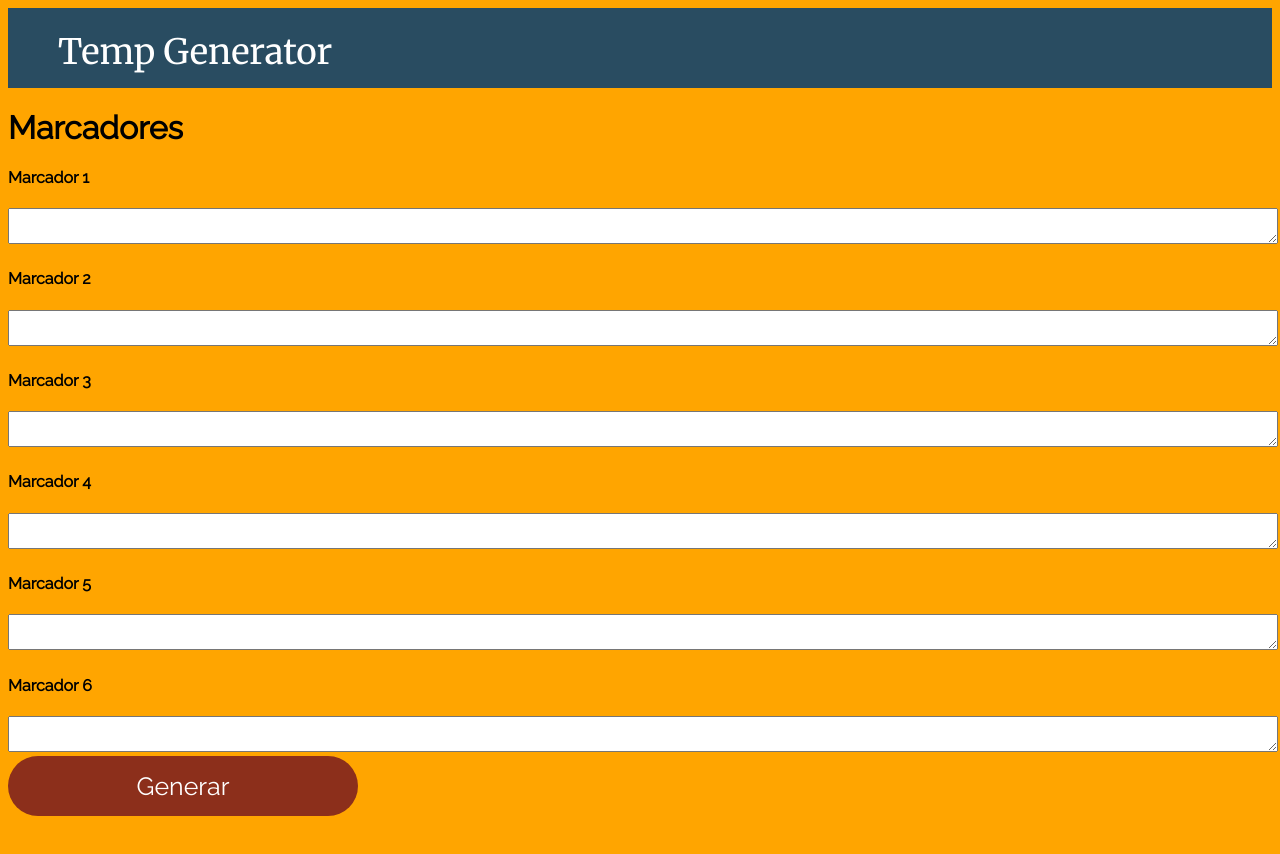
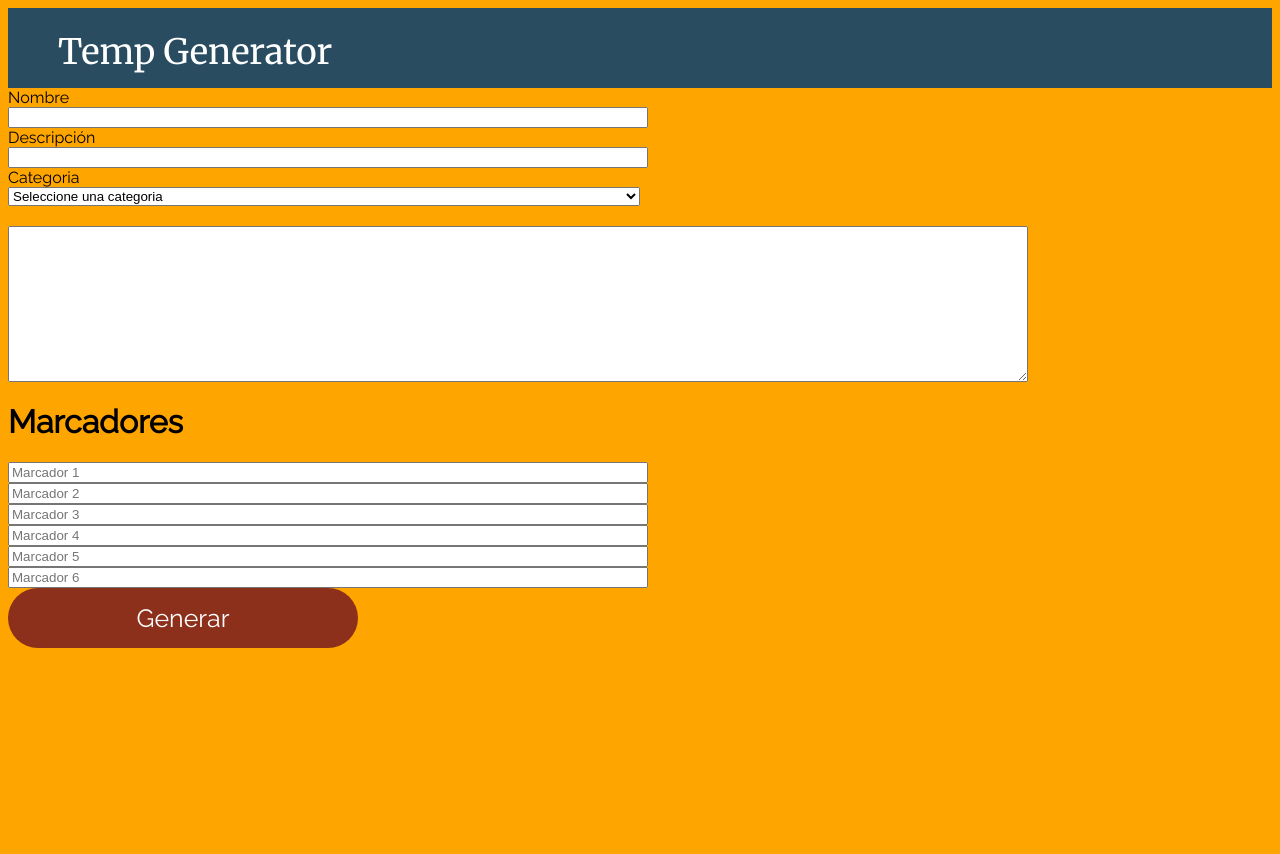
Before and after one commit to saulUcenfotec/caso_estudio, a plain HTML site: page Public/template.html in a window 1280 px wide. After the commit the page ends 800 px from the top, so only its background shows below. Drawn offline with Linux system fonts and the light colour scheme.

Commit message:
template modificado

```diff
--- a/Public/css/template.css
+++ b/Public/css/template.css
@@ -5,10 +5,25 @@ body {
 .textarea{
     display: flex;
     flex-direction: column;
-    padding-top: 100px;
+    padding-top: 20px;
     padding-right: 250px;
 }
 
 textarea{
     width: 100%;
 }
+
+
+.template{
+    display: flex;
+    flex-direction: column;
+
+}
+
+input{
+       width: 50%;
+}
+
+select {
+    width: 50%;
+}
--- a/Public/template.html
+++ b/Public/template.html
@@ -17,36 +17,64 @@
             <span>Temp Generator</span>
         </div>
     </header>
+    <div class="template">
+        <label for="">Nombre</label>
+        <input type="text" name="" id="">
+        <label for="">Descripción</label>
+        <input type="text" name="" id="">
+        <label for="">Categoria</label>
+        <select name="" id="">
+            <option value="" disabled selected>Seleccione una categoria</option>
+            <option value="">Publica</option>
+            <option value="">Privada</option>
+            <option value="">Privada con revisión</option>
+        </select>
+    </div>
+    <div class="textarea">
+        <textarea name="" id="template" cols="30" rows="10" ></textarea>
+    </div>
+
 
     <h1>Marcadores</h1>
-    <h4>Marcador 1</h4>
-    <textarea id="marcador1"></textarea>
-    <h4>Marcador 2</h4>
-    <textarea id="marcador2"></textarea>
-    <h4>Marcador 3</h4>
-    <textarea id="marcador3"></textarea>
-    <h4>Marcador 4</h4>
-    <textarea id="marcador4"></textarea>
-    <h4>Marcador 5</h4>
-    <textarea id="marcador5"></textarea>
-    <h4>Marcador 6</h4>
-    <textarea id="marcador6"></textarea>
+    <input type="text" id="marcador1" placeholder="Marcador 1">
+    <input type="text" id="marcador2" placeholder="Marcador 2">
+    <input type="text" id="marcador3" placeholder="Marcador 3">
+    <input type="text" id="marcador4" placeholder="Marcador 4">
+    <input type="text" id="marcador5" placeholder="Marcador 5">
+    <input type="text" id="marcador6" placeholder="Marcador 6">
+
     <div class="generator">
         <button class="boton izquierda" onclick="transferirMarcador('marcador1', 'marcador2', 'marcador3', 'marcador4', 'marcador5', 'marcador6')">Generar</button>
     </div>
 
     <script>
   function transferirMarcador(marcador1, marcador2, marcador3, marcador4, marcador5, marcador6) {
+    // Obtener los valores de los marcadores
     var valor1 = document.getElementById(marcador1).value;
     var valor2 = document.getElementById(marcador2).value;
     var valor3 = document.getElementById(marcador3).value;
     var valor4 = document.getElementById(marcador4).value;
     var valor5 = document.getElementById(marcador5).value;
     var valor6 = document.getElementById(marcador6).value;
-            var texto = "Marcador 1:\n" + valor1 + "\n\nMarcador 2:\n" + valor2 + "\n\nMarcador 3:\n" + valor3 + "\n\nMarcador 4:\n" + valor4 + "\n\nMarcador 5:\n" + valor5 + "\n\nMarcador 6:\n" + valor6 + "\n\n";
-            var nw = window.open("editarTemplate.html?texto=" + encodeURIComponent(texto), "FORMATO", "resizable=1,width=1100,height=600,scrollbars=1");
+
+    // Aca agarro el id template del textarea asi usando un replace que identifica hasta al marcador [6] que se remplaza con los valores
+    var textoPlantilla = document.getElementById("template").value;
+
+
+    textoPlantilla = textoPlantilla.replace(/\[1\]/g, valor1);
+    textoPlantilla = textoPlantilla.replace(/\[2\]/g, valor2);
+    textoPlantilla = textoPlantilla.replace(/\[3\]/g, valor3);
+    textoPlantilla = textoPlantilla.replace(/\[4\]/g, valor4);
+    textoPlantilla = textoPlantilla.replace(/\[5\]/g, valor5);
+    textoPlantilla = textoPlantilla.replace(/\[6\]/g, valor6);
+
+
+    var nw = window.open("editarTemplate.html?texto=" + encodeURIComponent(textoPlantilla), "FORMATO", "resizable=1,width=1100,height=600,scrollbars=1");
     nw.focus();
 }
+
+
+
     </script>
 
 </body>
```
Lines whose indentation alone changed are shown as unchanged.
